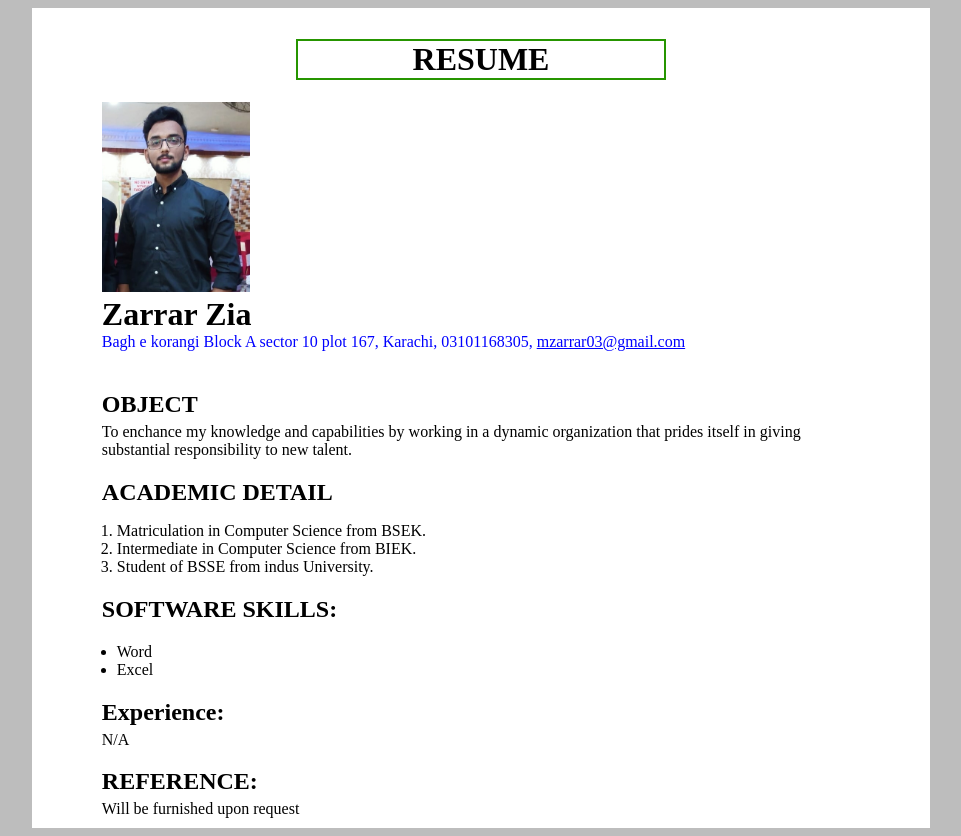
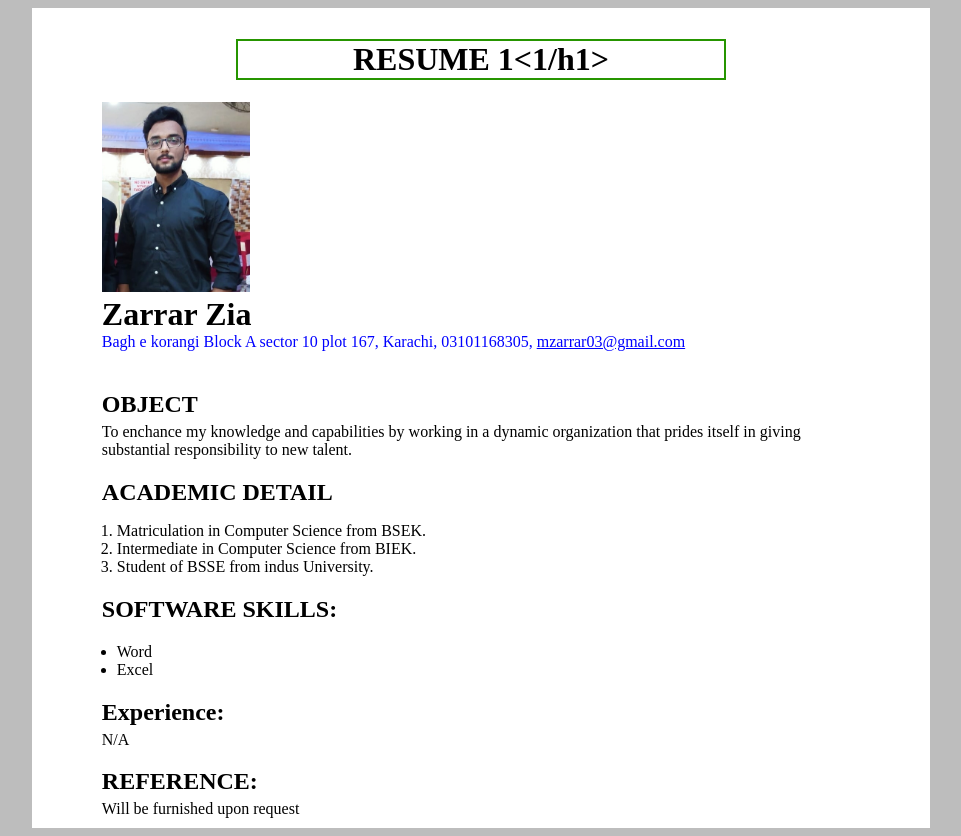
Before and after one commit to ZarrarZia/my-CV, a plain HTML site: page index.html in a window 1280 px wide. Shown: the whole page, without its empty margins (159-1120 px from the left). Drawn offline with Linux system fonts and the light colour scheme.

Commit message:
Update my file

```diff
--- a/index.html
+++ b/index.html
@@ -36,7 +36,7 @@
 <body>
     <div class="container">
         <div class="head">
-            <h1>RESUME</h1>
+            <h1>RESUME 1<1/h1>
         </div>
         <img src="./user-image.jpeg" height="190px" />
         <h1 style="margin:0;">Zarrar Zia</h1>
```
